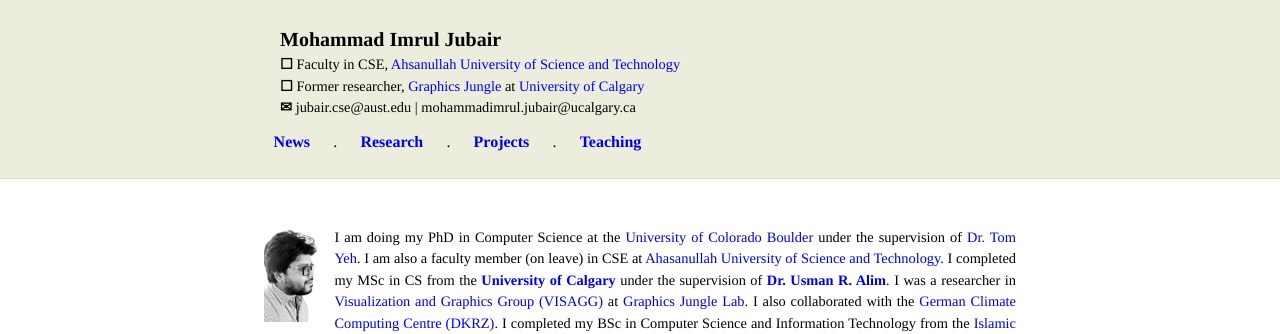
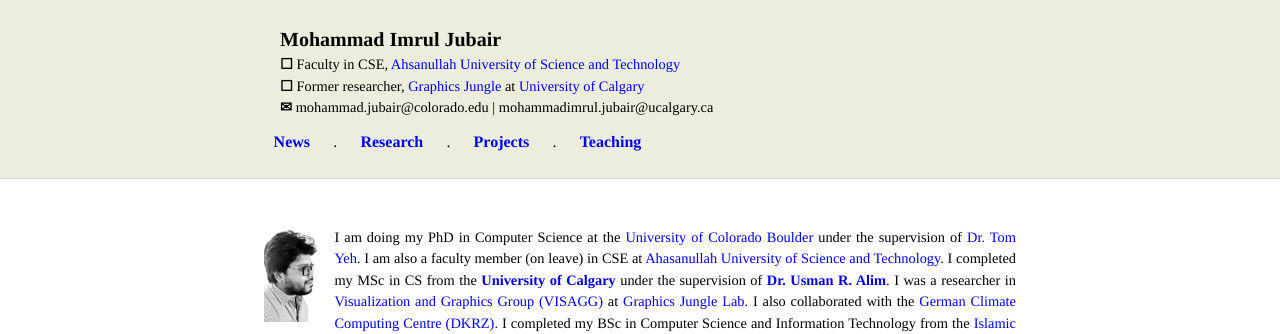
Before and after one commit to imruljubair/imruljubair.github.io, a Jekyll site: the page built from index.html, in a window 1280 px wide and 900 px high. Shown: the top 334 px of the window. Built offline with Jekyll 4.4.1, drawn with Linux system fonts in a browser that asks for light colours.

Commit message:
Update nav.html

```diff
--- a/_includes/nav.html
+++ b/_includes/nav.html
@@ -7,7 +7,7 @@
       <span class="titlespan">{{ site.author.name }}</span><br>
       <p style="font-size:90%"><span>&#9744;</span> Faculty in CSE, <a href="http://aust.edu/">Ahsanullah University of Science and Technology</a><br>
         <span>&#9744;</span> Former researcher, <a href="http://visagg.cpsc.ucalgary.ca/">Graphics Jungle</a> at <a href="http://www.ucalgary.ca/">University of Calgary</a><br>
-        <span>&#9993;</span> jubair.cse@aust.edu | mohammadimrul.jubair@ucalgary.ca</p>
+        <span>&#9993;</span> mohammad.jubair@colorado.edu | mohammadimrul.jubair@ucalgary.ca</p>
 
     </div>
     <div style="clear:both;"></div>
```
